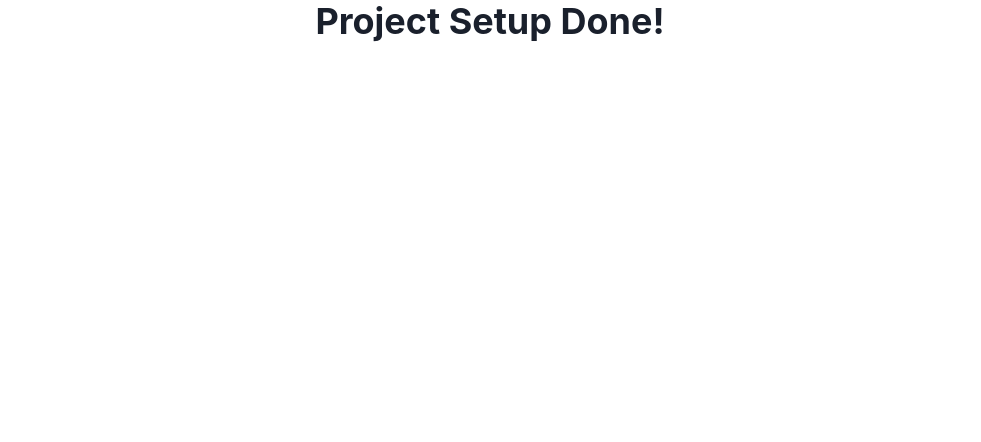
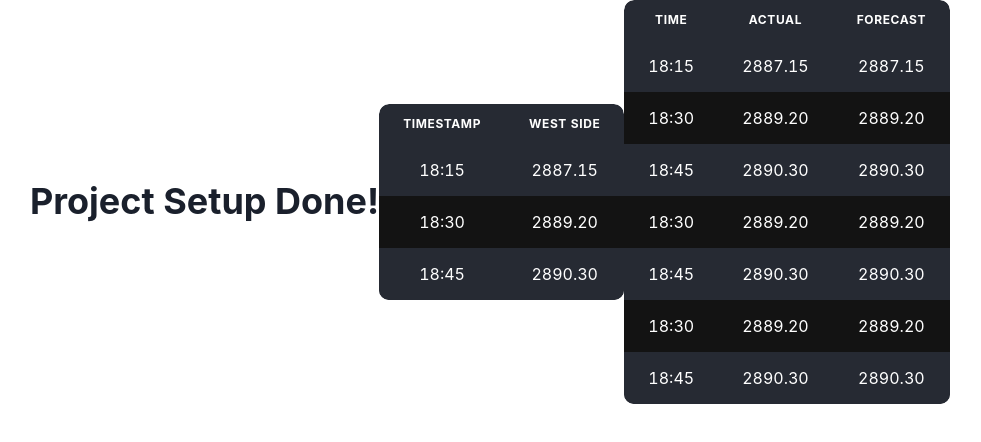
Before and after one commit to pred695/SLDC-PR201, a React (Vite) app in the folder SLDC-frontend/: page / in a window 1280 px wide. Shown: the top 442 px of the page, without its empty margins (150-1131 px from the left). Built offline with nearby package versions, Linux system fonts and the light colour scheme.

Commit message:
made some fixes in the interface

```diff
--- a/SLDC-frontend/src/App.tsx
+++ b/SLDC-frontend/src/App.tsx
@@ -1,10 +1,14 @@
 import { Box, Heading, Center } from '@chakra-ui/react';
+import MyTableHourly from './Components/tablesHourlyLoad';
+import MyTableTotal from './Components/tablesTotalLoad';
 
 const App = (): JSX.Element => {
   return (
     <Box>
       <Center>
         <Heading>Project Setup Done!</Heading>
+        <MyTableHourly/>
+        <MyTableTotal/>
       </Center>
     </Box>
   );
--- a/SLDC-frontend/src/Components/tablesHourlyLoad.tsx
+++ b/SLDC-frontend/src/Components/tablesHourlyLoad.tsx
@@ -1,23 +1,29 @@
-import { Table, Thead, Tbody, Tr, Th, Td,Box } from "@chakra-ui/react";
-import { TableProperties } from "../Interfaces/themes";
+import { Table, Thead, Tbody, Tr, Th, Td, Box } from "@chakra-ui/react";
+import { TableProperties } from '../Interfaces/tables';
 
-const MyTableHourly =() => {
+interface IRowData {
+  time: string;
+  value: string;
+}
+
+const rowData: IRowData[] = [
+  { time: '18:15', value: '2887.15' },
+  { time: '18:30', value: '2889.20' },
+  { time: '18:45', value: '2890.30' },
+];
+
+const MyTableHourly = () => {
   return (
     <Box overflow="hidden" borderRadius={TableProperties.borderRadius}>
       <Table {...TableProperties}>
         <Thead>
           <Tr>
             <Th textAlign="center" color={TableProperties.color}>Timestamp</Th>
-          <Th  textAlign="center" color={TableProperties.color}>West Side</Th>
-
+            <Th textAlign="center" color={TableProperties.color}>West Side</Th>
           </Tr>
         </Thead>
         <Tbody>
-        {[
-          { time: '18:15', value: '2887.15' },
-          { time: '18:30', value: '2889.20' },
-          { time: '18:45', value: '2890.30' },
-        ].map((row, index) => (
+          {rowData.map((row, index) => (
             <Tr key={index} bg={index % 2 === 0 ? TableProperties.backgroundColor : TableProperties.stripeColor}>
               <Td textAlign="center">{row.time}</Td>
               <Td textAlign="center">{row.value}</Td>
@@ -28,4 +34,5 @@ const MyTableHourly =() => {
     </Box>
   );
 }
+
 export default MyTableHourly;
--- a/SLDC-frontend/src/Components/tablesTotalLoad.tsx
+++ b/SLDC-frontend/src/Components/tablesTotalLoad.tsx
@@ -1,27 +1,36 @@
-import { Table, Thead, Tbody, Tr, Th, Td,Box } from "@chakra-ui/react";
-import { TableProperties } from "../Interfaces/themes";
-const MyTableTotal =() => {
+import React from 'react';
+import { Table, Thead, Tbody, Tr, Th, Td, Box } from "@chakra-ui/react";
+import { TableProperties } from '../Interfaces/tables';
+
+interface IRowData {
+  time: string;
+  actual: string;
+  forecast: string;
+}
+
+const rowData: IRowData[] = [
+  { time: '18:15', actual: '2887.15', forecast: '2887.15' },
+  { time: '18:30', actual: '2889.20', forecast: '2889.20' },
+  { time: '18:45', actual: '2890.30', forecast: '2890.30' },
+  { time: '18:30', actual: '2889.20', forecast: '2889.20' },
+  { time: '18:45', actual: '2890.30', forecast: '2890.30' },
+  { time: '18:30', actual: '2889.20', forecast: '2889.20' },
+  { time: '18:45', actual: '2890.30', forecast: '2890.30' },
+];
+
+const MyTableTotal: React.FC = () => {
   return (
     <Box overflow="hidden" borderRadius={TableProperties.borderRadius}>
       <Table {...TableProperties}>
         <Thead>
           <Tr>
             <Th textAlign="center" color={TableProperties.color}>Time</Th>
-            <Th  textAlign="center" color={TableProperties.color}>Actual</Th>
-            <Th  textAlign="center" color={TableProperties.color}>Forecast</Th>
-
+            <Th textAlign="center" color={TableProperties.color}>Actual</Th>
+            <Th textAlign="center" color={TableProperties.color}>Forecast</Th>
           </Tr>
         </Thead>
         <Tbody>
-          {[
-            { time: '18:15', actual: '2887.15', forecast: '2887.15'},
-            { time: '18:30', actual: '2889.20', forecast: '2889.20'},
-            { time: '18:45', actual: '2890.30', forecast: '2890.30'},
-            { time: '18:30', actual: '2889.20', forecast: '2889.20'},
-            { time: '18:45', actual: '2890.30', forecast: '2890.30'},
-            { time: '18:30', actual: '2889.20', forecast: '2889.20'},
-            { time: '18:45', actual: '2890.30', forecast: '2890.30'},
-          ].map((row, index) => (
+          {rowData.map((row, index) => (
             <Tr key={index} bg={index % 2 === 0 ? TableProperties.backgroundColor : TableProperties.stripeColor}>
               <Td textAlign="center">{row.time}</Td>
               <Td textAlign="center">{row.actual}</Td>
@@ -34,5 +43,4 @@ const MyTableTotal =() => {
   );
 }
 
-
 export default MyTableTotal;
--- /dev/null
+++ b/SLDC-frontend/src/Interfaces/tables.tsx
@@ -0,0 +1,15 @@
+export interface ITablePrperties {
+  variant: string;
+  backgroundColor: string;
+  color: string;
+  stripeColor: string;
+  borderRadius: string;
+}
+
+export const TableProperties: ITablePrperties = {
+  variant: 'unstyled',
+  backgroundColor: '#262a33',
+  color: '#ffffff',
+  stripeColor: '#131313',
+  borderRadius: '10px',
+};
```
Also changed, not shown: SLDC-frontend/src/Interfaces/themes.tsx (+0 -15 lines). Lines whose indentation alone changed are shown as unchanged.
